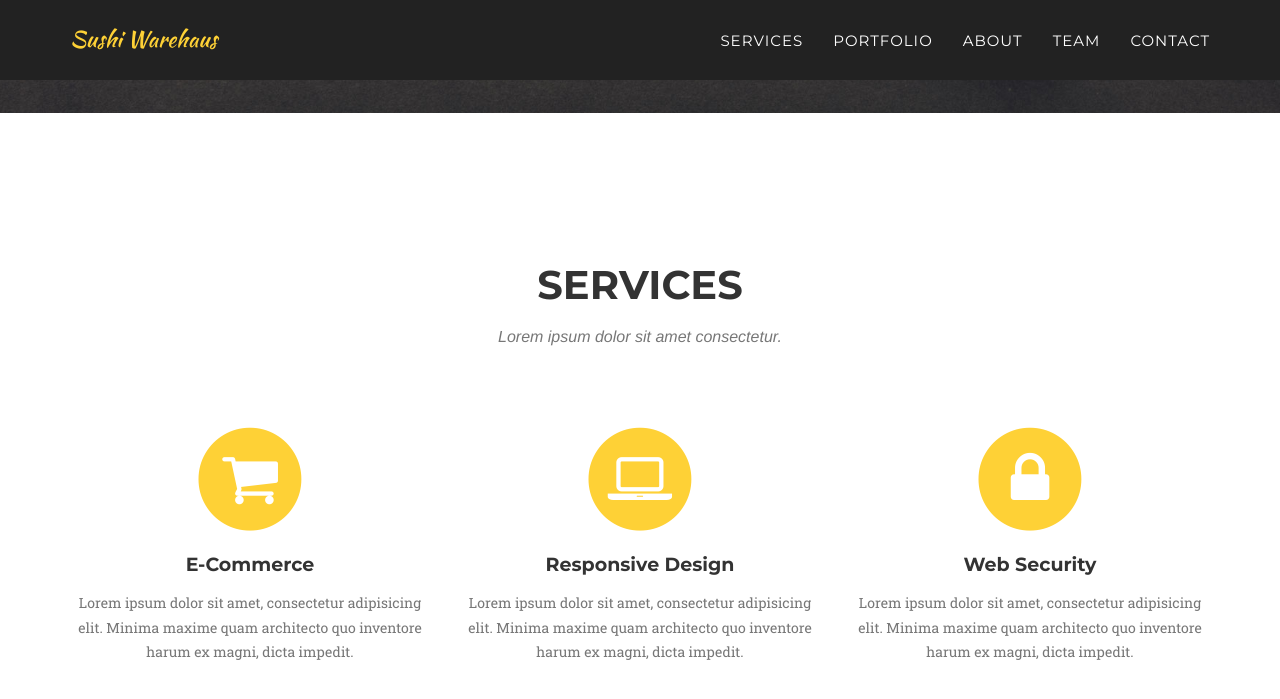
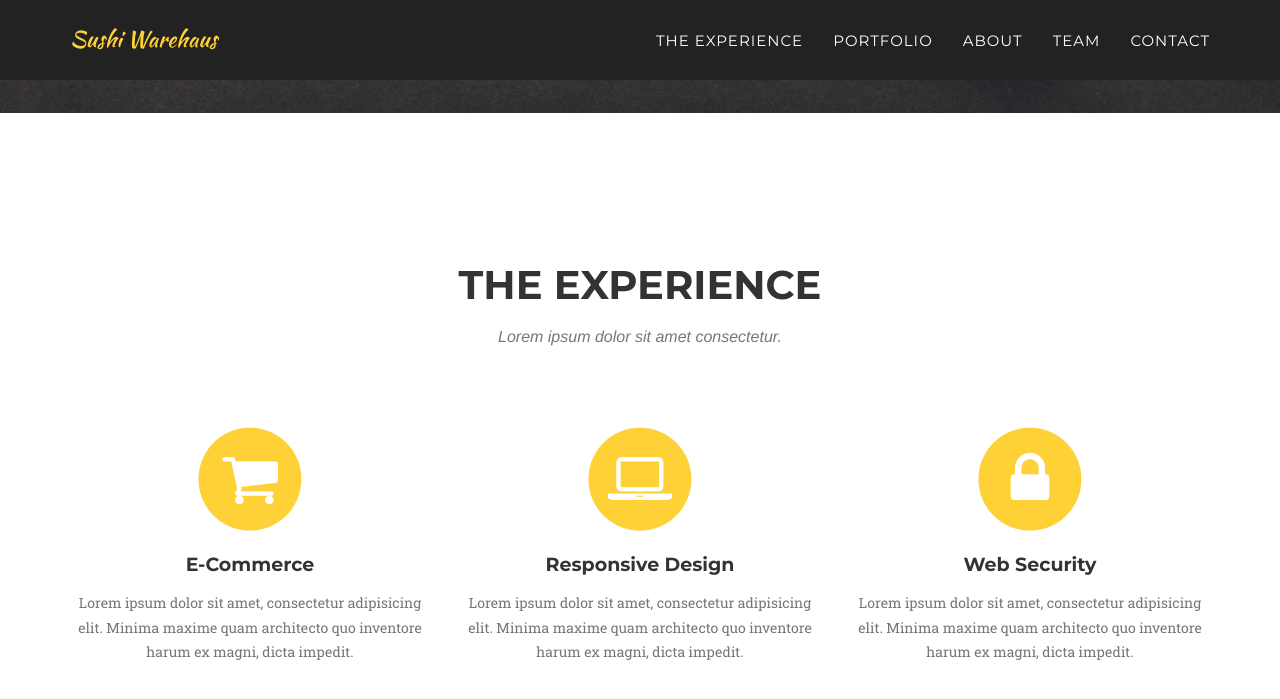
Before and after one commit to aleksnavratil/sushi-warehouse, a Jekyll site: the page built from index.html, in a window 1280 px wide and 900 px high, scrolled down 795 px. Shown: the top 699 px of the window. Built offline with Jekyll 4.4.1, drawn with Linux system fonts in a browser that asks for light colours; some web fonts are replaced.

Commit message:
Renamed services section to 'The Experience'

```diff
--- a/_includes/services.html
+++ b/_includes/experience.html
@@ -1,9 +1,9 @@
 <!-- Services Section -->
-    <section id="services">
+    <section id="experience">
         <div class="container">
             <div class="row">
                 <div class="col-lg-12 text-center">
-                    <h2 class="section-heading">Services</h2>
+                    <h2 class="section-heading">The Experience</h2>
                     <h3 class="section-subheading text-muted">Lorem ipsum dolor sit amet consectetur.</h3>
                 </div>
             </div>
--- a/_includes/header.html
+++ b/_includes/header.html
@@ -19,7 +19,7 @@
                         <a href="#page-top"></a>
                     </li>
                     <li>
-                        <a class="page-scroll" href="#services">Services</a>
+                        <a class="page-scroll" href="#experience">The Experience</a>
                     </li>
                     <li>
                         <a class="page-scroll" href="#portfolio">Portfolio</a>
@@ -46,7 +46,7 @@
             <div class="intro-text">
                 <div class="intro-lead-in">Sushi Warehaus is</div>
                 <div class="intro-heading">Innovative. Stylish. Profound. Curated. Poetic.</div>
-                <a href="#services" class="page-scroll btn btn-xl">I WANT THE LIFESTYLE</a>
+                <a href="#experience" class="page-scroll btn btn-xl">I WANT THE LIFESTYLE</a>
             </div>
         </div>
     </header>
--- a/_layouts/default.html
+++ b/_layouts/default.html
@@ -7,7 +7,7 @@
     <body id="page-top" class="index">
 
     {% include header.html %}
-    {% include services.html %}
+    {% include experience.html %}
     {% include portfolio_grid.html %}
     {% include about.html %}
     {% include team.html %}
```
